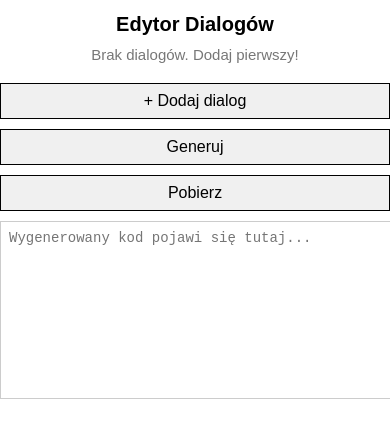
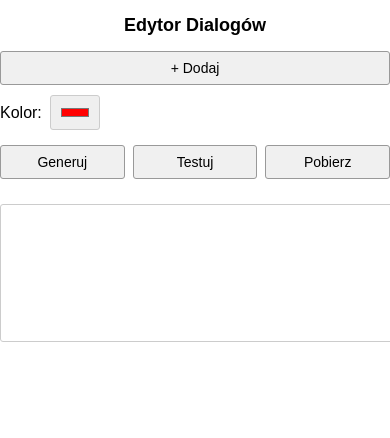
Before and after one commit to amuarte/dialogue-editor, a plain HTML site: page index.html in a window 390 px wide. Drawn offline with Linux system fonts and the light colour scheme.

Commit message:
Update index.html

```diff
--- a/index.html
+++ b/index.html
@@ -3,139 +3,190 @@
 <head>
 <meta charset="UTF-8">
 <meta name="viewport" content="width=device-width, initial-scale=1.0">
-<title>Edytor Dialogów Kogama</title>
+<title>Edytor Dialogów</title>
 <style>
 body {
     font-family: sans-serif;
-    margin: 10px;
-    max-width: 700px;
+    margin: 15px;
+    max-width: 600px;
     margin-inline: auto;
 }
 h1 {
-    font-size: 20px;
-    margin-bottom: 10px;
+    font-size: 18px;
     text-align: center;
+    margin-bottom: 15px;
+}
+input, button, textarea {
+    font-size: 14px;
+    padding: 8px;
+    border: 1px solid #ccc;
+    border-radius: 3px;
+}
+button {
+    background: #f0f0f0;
+    cursor: pointer;
+    border: 1px solid #999;
+}
+button:hover {
+    background: #e0e0e0;
 }
 .dialog {
     display: flex;
-    gap: 5px;
-    margin-bottom: 5px;
+    gap: 8px;
+    margin-bottom: 8px;
+    align-items: center;
 }
-input[type="text"], input[type="number"], textarea {
-    border: 1px solid #ccc;
-    padding: 8px;
-    font-size: 16px;
+input[type="text"] {
+    flex: 1;
 }
 input[type="number"] {
-    width: 70px;
+    width: 60px;
 }
-button {
-    padding: 8px 10px;
-    border: 1px solid #000;
-    background: #f0f0f0;
+button.rm {
+    width: 30px;
+    padding: 6px;
+}
+.controls {
+    display: flex;
+    gap: 8px;
+    margin: 15px 0;
+    flex-wrap: wrap;
+}
+.controls button {
+    flex: 1;
+    min-width: 100px;
+}
+.color-row {
+    display: flex;
+    gap: 8px;
+    align-items: center;
+    margin-bottom: 10px;
+}
+input[type="color"] {
+    width: 50px;
+    height: 35px;
     cursor: pointer;
-    font-size: 16px;
-}
-button:active {
-    background: #ddd;
-}
-.add-btn, .btn {
-    margin-top: 10px;
-    width: 100%;
 }
 textarea {
     width: 100%;
-    height: 160px;
+    height: 120px;
+    font-family: monospace;
+    font-size: 13px;
     margin-top: 10px;
-    font-family: monospace;
-    font-size: 14px;
 }
-.empty-state {
-    color: #777;
-    font-size: 15px;
-    margin: 10px 0;
+.preview {
+    background: #f5f5f5;
+    border: 1px solid #ddd;
+    padding: 15px;
+    margin-top: 10px;
+    border-radius: 3px;
+    display: none;
+}
+.preview.active {
+    display: block;
+}
+.preview-box {
+    background: rgba(0,0,0,0.85);
+    padding: 15px;
+    border-radius: 3px;
+    font-size: 16px;
     text-align: center;
-}
-
-/* Mobile-friendly tweaks */
-@media (max-width: 600px) {
-    .dialog {
-        flex-direction: column;
-        gap: 8px;
-    }
-    input[type="number"] {
-        width: 100%;
-    }
-    button {
-        width: 100%;
-    }
+    min-height: 50px;
+    display: flex;
+    align-items: center;
+    justify-content: center;
 }
 </style>
 </head>
 <body>
 <h1>Edytor Dialogów</h1>
 
-<div id="dialogList"></div>
+<div id="list"></div>
 
-<button class="add-btn" onclick="addDialog()">+ Dodaj dialog</button>
+<button onclick="add()" style="width: 100%; margin-bottom: 10px;">+ Dodaj</button>
 
-<div class="actions">
-    <button class="btn" onclick="generate()">Generuj</button>
-    <button class="btn" onclick="download()">Pobierz</button>
+<div class="color-row">
+    <label>Kolor:</label>
+    <input type="color" id="color" value="#ff0000">
 </div>
 
-<textarea id="output" readonly placeholder="Wygenerowany kod pojawi się tutaj..."></textarea>
+<div class="controls">
+    <button onclick="gen()">Generuj</button>
+    <button onclick="test()">Testuj</button>
+    <button onclick="dl()">Pobierz</button>
+</div>
+
+<div id="preview" class="preview">
+    <div id="box" class="preview-box"></div>
+</div>
+
+<textarea id="out" readonly></textarea>
 
 <script>
-let dialogs = [];
+let d = [];
+let i = 0;
 
-function addDialog(text = '', duration = '1.5') {
-    dialogs.push({ text, duration });
-    render();
+function add() {
+    d.push({ t: 'Nowy dialog', dur: 1.5 });
+    show();
 }
 
-function removeDialog(index) {
-    dialogs.splice(index, 1);
-    render();
+function rm(x) {
+    d.splice(x, 1);
+    show();
 }
 
-function render() {
-    const list = document.getElementById('dialogList');
-    if (dialogs.length === 0) {
-        list.innerHTML = '<div class="empty-state">Brak dialogów. Dodaj pierwszy!</div>';
-        return;
-    }
-    list.innerHTML = dialogs.map((d, i) => `
+function show() {
+    document.getElementById('list').innerHTML = d.map((v, x) => `
         <div class="dialog">
-            <input type="text" placeholder="Tekst dialogu..." value="${d.text}" oninput="dialogs[${i}].text = this.value">
-            <input type="number" value="${d.duration}" step="0.1" oninput="dialogs[${i}].duration = this.value">
-            <button onclick="removeDialog(${i})">✕</button>
+            <input type="text" value="${v.t}" onchange="d[${x}].t=this.value">
+            <input type="number" value="${v.dur}" step="0.1" onchange="d[${x}].dur=+this.value">
+            <button class="rm" onclick="rm(${x})">✕</button>
         </div>
     `).join('');
 }
 
-function generate() {
-    let txt = 'INITIAL_DELAY 0\nDURATION 1.5\nCOLOR 1,0,0\nBILLBOARD true\n---\n';
-    dialogs.forEach(d => {
-        if (!d.text) return;
-        txt += d.text;
-        if (d.duration) txt += ` | duration=${d.duration}`;
-        txt += '\n';
+function gen() {
+    let c = document.getElementById('color').value;
+    let r = parseInt(c.substr(1,2), 16) / 255;
+    let g = parseInt(c.substr(3,2), 16) / 255;
+    let b = parseInt(c.substr(5,2), 16) / 255;
+    let t = `INITIAL_DELAY 0\nDURATION 1.5\nCOLOR ${r.toFixed(2)},${g.toFixed(2)},${b.toFixed(2)}\nBILLBOARD true\n---\n`;
+    d.forEach(v => {
+        t += v.t + ` | duration=${v.dur}\n`;
     });
-    document.getElementById('output').value = txt;
+    document.getElementById('out').value = t;
 }
 
-function download() {
-    generate();
-    const txt = document.getElementById('output').value;
-    const blob = new Blob([txt], { type: 'text/plain' });
-    const a = document.createElement('a');
-    a.href = URL.createObjectURL(blob);
+function test() {
+    if (!d.length) return alert('Dodaj dialog!');
+    i = 0;
+    document.getElementById('preview').classList.add('active');
+    nx();
+}
+
+function nx() {
+    if (i >= d.length) {
+        document.getElementById('preview').classList.remove('active');
+        return;
+    }
+    let v = d[i];
+    let b = document.getElementById('box');
+    b.textContent = v.t;
+    b.style.color = document.getElementById('color').value;
+    i++;
+    setTimeout(nx, v.dur * 1000);
+}
+
+function dl() {
+    gen();
+    let a = document.createElement('a');
+    a.href = URL.createObjectURL(new Blob([document.getElementById('out').value], {type: 'text/plain'}));
     a.download = 'dialogs.txt';
     a.click();
 }
 
-render();
+show();
 </script>
 </body>
 </html>
```
